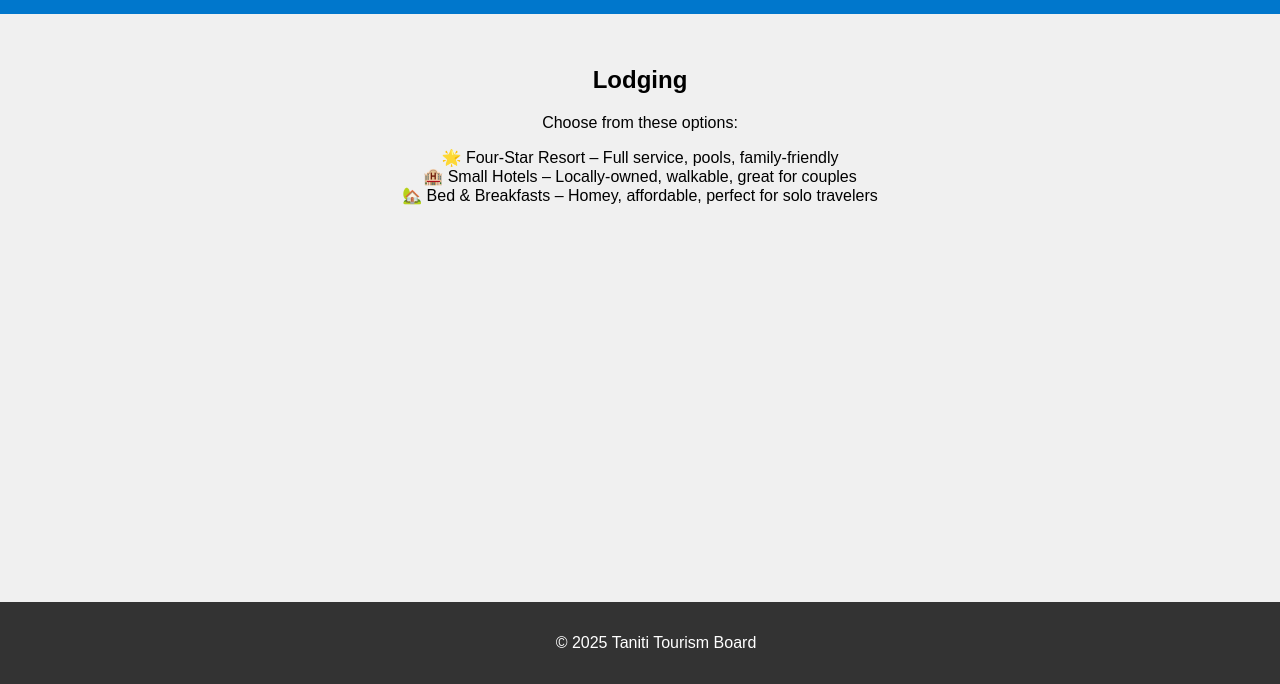
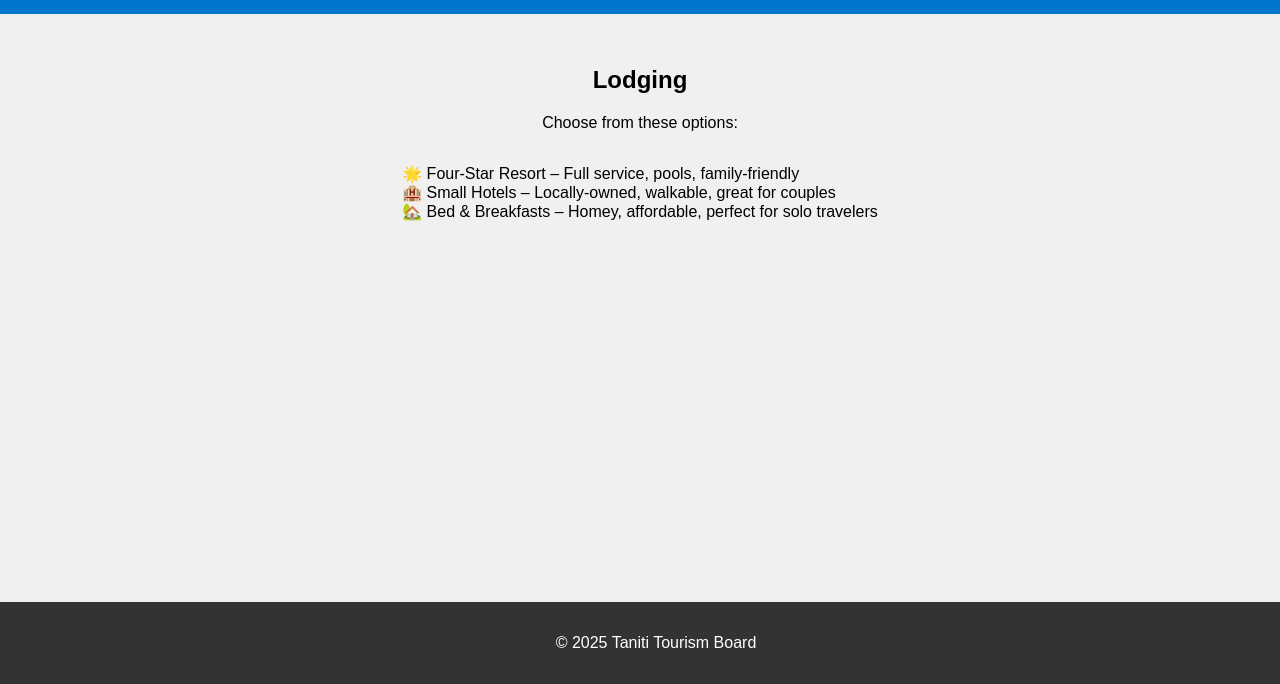
Before and after one commit to 4everme/taniti-prototype, a plain HTML site: page lodging.html in a window 1280 px wide. Shown: the part 116-800 px from the top of the page. Drawn offline with Linux system fonts and the light colour scheme.

Commit message:
Fix: Applied lodging-list class to remove bullets

```diff
--- a/css/style.css
+++ b/css/style.css
@@ -58,3 +58,9 @@ body {
     list-style-type: none;
     padding-left: 0;
   }
+  .lodging-list {
+    list-style-type: none;
+    padding-left: 0;
+    text-align: left;
+    display: inline-block;
+  }
--- a/lodging.html
+++ b/lodging.html
@@ -20,7 +20,7 @@
     <h2>Lodging</h2>
     <p>Choose from these options:</p>
 
-    <ul>
+    <ul class="lodging-list">
       <li>🌟 Four-Star Resort – Full service, pools, family-friendly</li>
       <li>🏨 Small Hotels – Locally-owned, walkable, great for couples</li>
       <li>🏡 Bed & Breakfasts – Homey, affordable, perfect for solo travelers</li>
```
